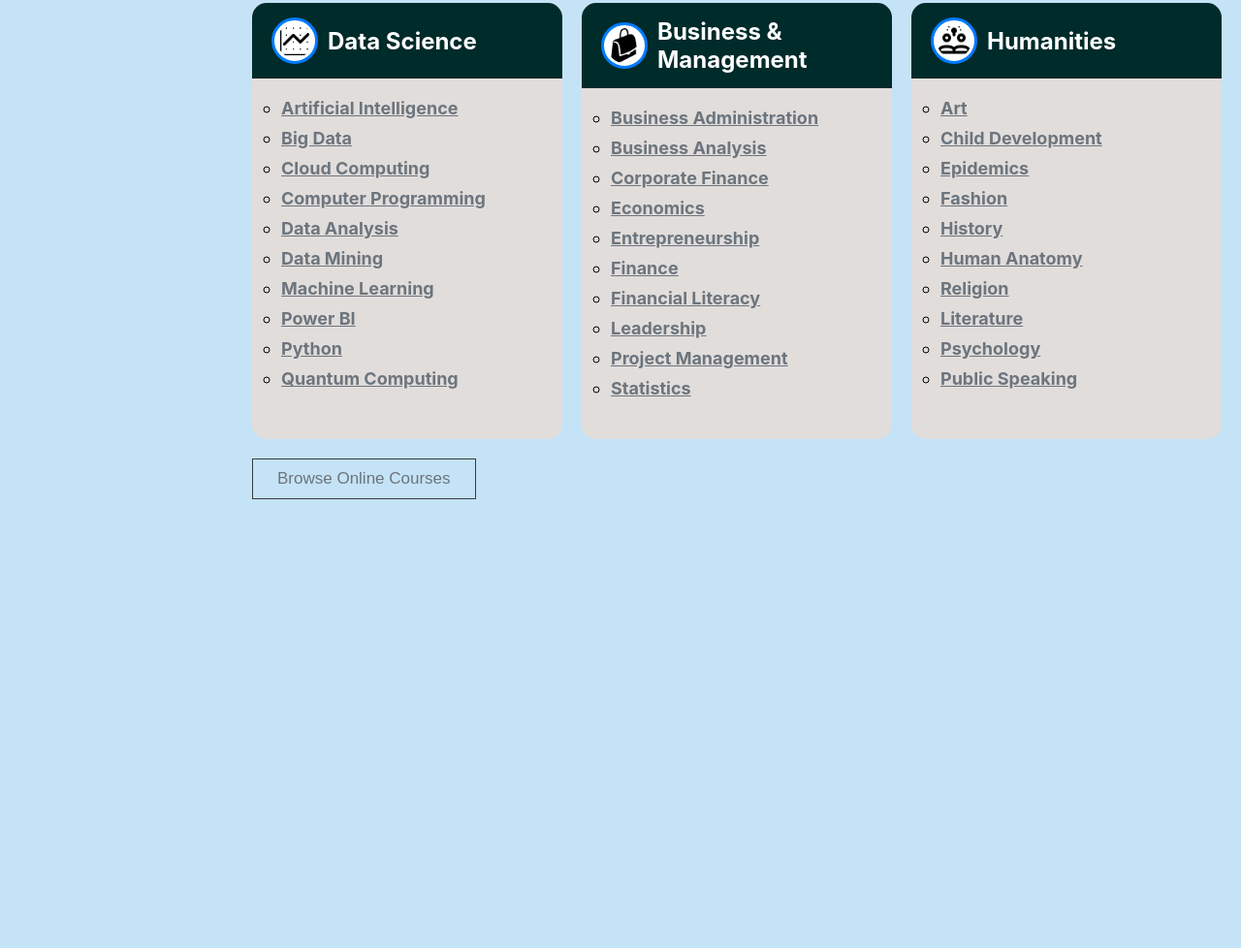
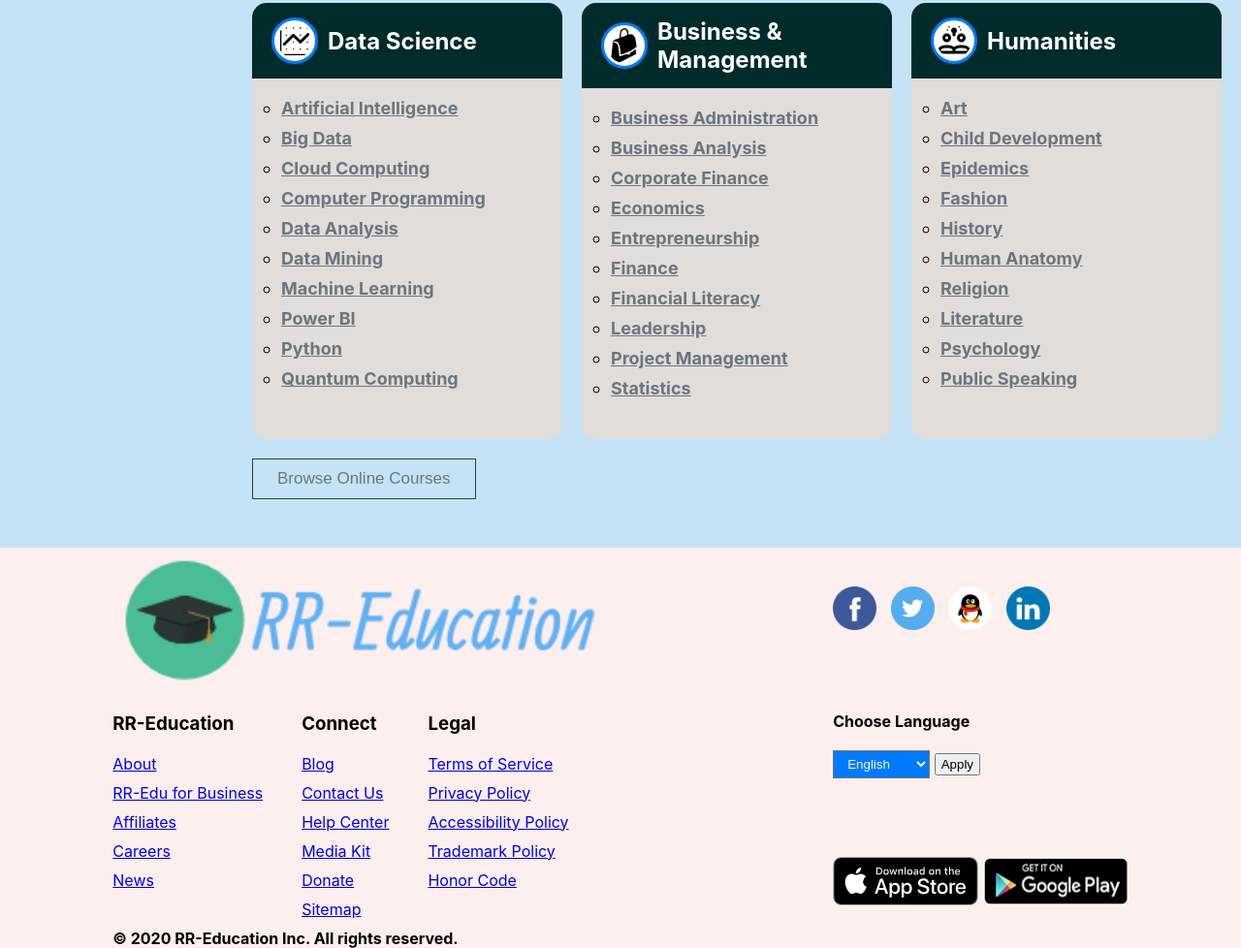
Before and after one commit to RakibRahman/rr-education-website, a plain HTML site: page index.html in a window 1280 px wide. Shown: the part 1365-2343 px from the top of the page at 97% size. Before the commit the page ends 1930 px from the top, so only its background shows below. Drawn offline with Linux system fonts and the light colour scheme.

Commit message:
Footer Updated

```diff
--- a/index.html
+++ b/index.html
@@ -191,6 +191,74 @@
         <button class="s-items online-course"><a href="#">Browse Online Courses</a></button>
 
     </section>
+    <!-- end of subject section -->
+
+    <footer>
+        <section class="container">
+            <div class="footer-content">
+                <img src="img/logo.png" alt="">
+                <div class="content-list">
+                    <div class="content-details">
+                        <h3>RR-Education</h3>
+                        <ul>
+                            <li><a href="#">About</a></li>
+                            <li><a href="#">RR-Edu for Business</a></li>
+                            <li><a href="#">Affiliates</a></li>
+                            <li><a href="#">Careers</a></li>
+                            <li><a href="#">News</a></li>
+
+                        </ul>
+                    </div>
+                    <div class="content-details">
+                        <h3>Connect</h3>
+                        <ul>
+                            <li><a href="#">Blog</a></li>
+                            <li><a href="#">Contact Us</a></li>
+                            <li><a href="#">Help Center</a></li>
+                            <li><a href="#">Media Kit</a></li>
+                            <li><a href="#">Donate</a></li>
+                            <li><a href="#">Sitemap</a></li>
+                        </ul>
+                    </div>
+                    <div class="content-details">
+                        <h3>Legal</h3>
+                        <ul>
+                            <li><a href="#">Terms of Service</a></li>
+                            <li><a href="#">Privacy Policy</a></li>
+                            <li><a href="#">Accessibility Policy</a></li>
+                            <li><a href="#">Trademark Policy</a></li>
+                            <li><a href="#">Honor Code</a></li>
+                        </ul>
+                    </div>
+
+                </div>
+                <p id="copyright1">© 2020 RR-Education Inc. All rights reserved.</p>
+            </div>
+            <div class="footer-content footer-content2">
+                <div class="social">
+                    <img src="img/social/Facebook.png" alt="">
+                    <img src="img/social/Twitter.png" alt="">
+                    <img src="img/social/QQ.png" alt="">
+                    <img src="img/social/LinkedIN.png" alt="">
+                </div>
+                <div class="language">
+                    <p>Choose Language</p>
+                    <select name="language" id="language">
+                        <option value="English">English</option>
+                        <option value="Bangla">Bangla</option>
+                        <option value="Korean">Korean</option>
+                    </select>
+                    <button>Apply</button>
+                </div>
+                <div class="app-dl">
+                    <img src="img/apple-store-badge-en.svg" alt="">
+                    <img src="img/google-play-btn.png" alt="">
+                </div>
+                <p id="copyright2">© 2020 RR-Education Inc. All rights reserved.</p>
+            </div>
+
+        </section>
+    </footer>
 </body>
 
 </html>
```
